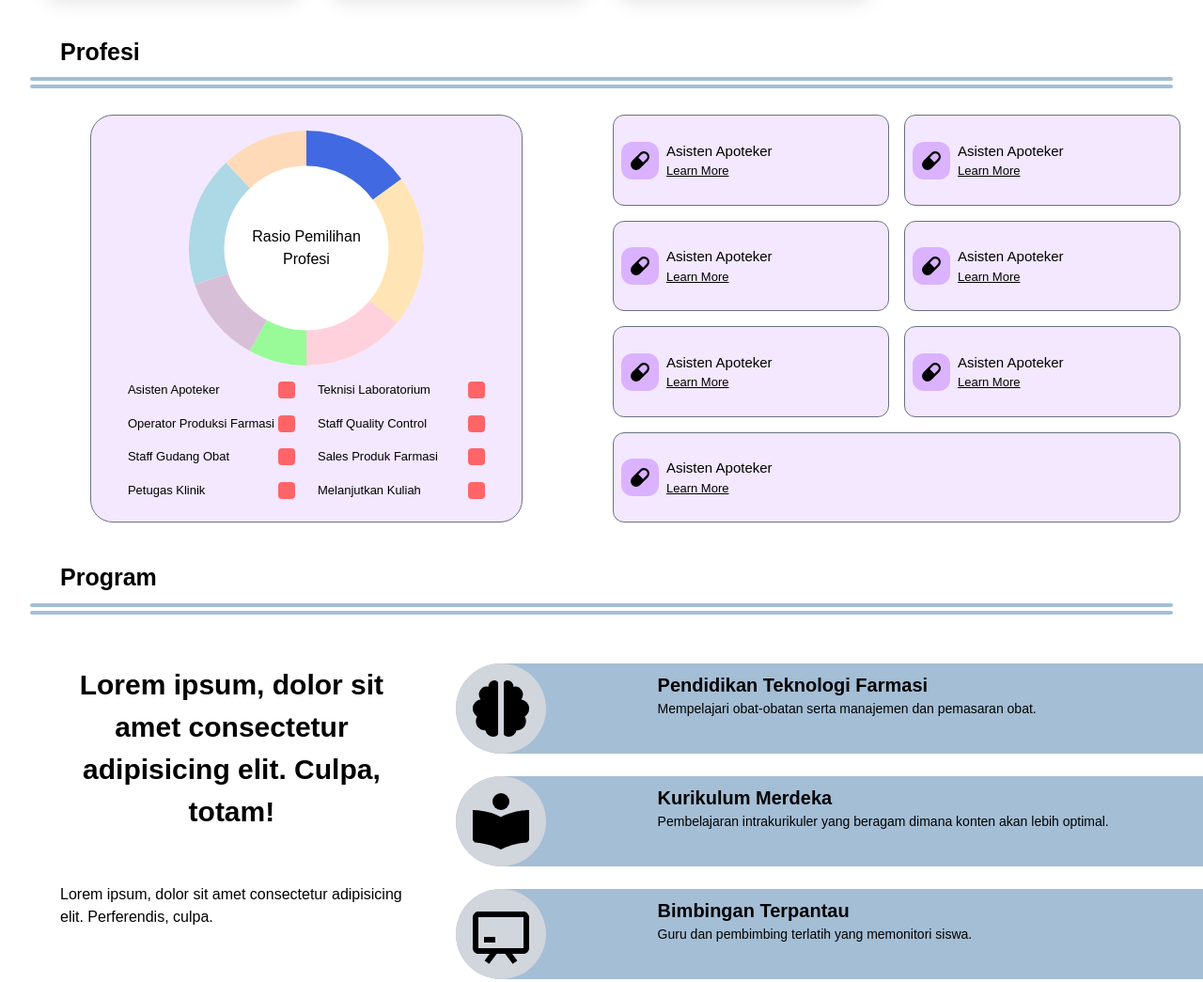
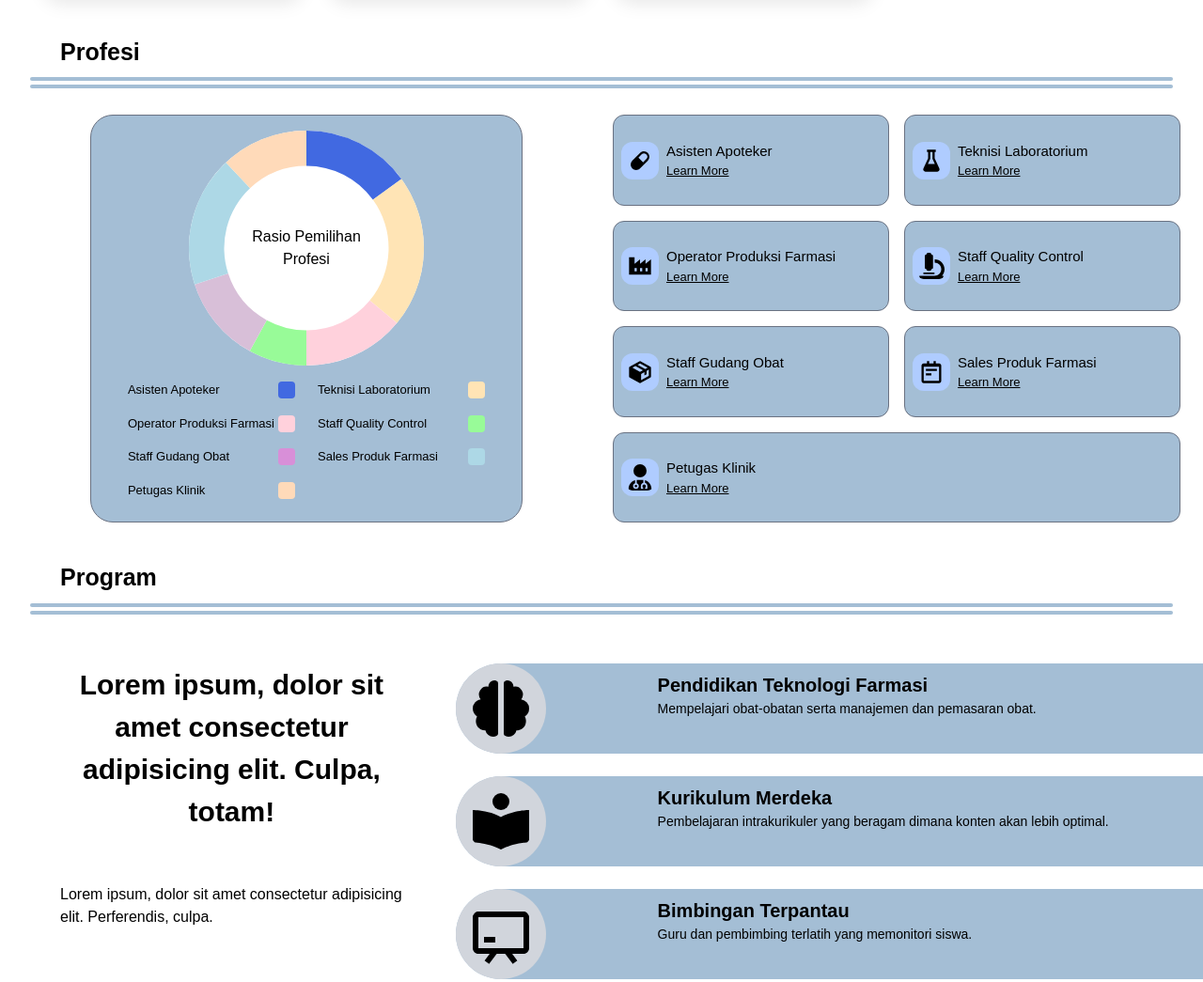
Before and after one commit to Naufal-Azka/renew-tf, a plain HTML site: page index.html in a window 1280 px wide. Shown: the part 1808-2853 px from the top of the page at 94% size. Drawn offline with nearby package versions, Linux system fonts and the light colour scheme; a web font is replaced by a local one.

```diff
--- a/index.html
+++ b/index.html
@@ -580,7 +580,7 @@
         </section>
         <section class="mx-6 grid grid-cols-1 gap-6 mt-4 lg:grid-cols-2">
             <div
-                class="grid grid-cols-1 bg-purple-100 border-1 border-gray-500 p-2 rounded-3xl place-items-center lg:mx-18">
+                class="grid grid-cols-1 bg-[#a4bed5] border-1 border-gray-500 p-2 rounded-3xl place-items-center lg:mx-18">
                 <div class="relative mx-4 mt-2 rounded-full bg-white max-h-[250px] max-w-[250px]">
                     <canvas id="donutChart"></canvas>
                     <p
@@ -591,48 +591,44 @@
                 <div class="grid grid-cols-2 gap-y-4 gap-x-6 my-4 mx-4">
                     <div class="grid grid-cols-[auto_18px] gap-1">
                         <p class="place self-center text-[13px]">Asisten Apoteker</p>
-                        <div class="min-h-[18px] min-w-[18px] max-h-[18px] bg-red-400 rounded place self-center"></div>
+                        <div class="min-h-[18px] min-w-[18px] max-h-[18px] bg-[#4169E1] rounded place self-center"></div>
                     </div>
                     <div class="grid grid-cols-[auto_18px] gap-1">
                         <p class="place self-center text-[13px]">Teknisi Laboratorium</p>
-                        <div class="min-h-[18px] min-w-[18px] max-h-[18px] bg-red-400 rounded place self-center"></div>
+                        <div class="min-h-[18px] min-w-[18px] max-h-[18px] bg-[#FFE4B5] rounded place self-center"></div>
                     </div>
                     <div class="grid grid-cols-[auto_18px] gap-1">
                         <p class="place self-center text-[13px]">Operator Produksi Farmasi</p>
-                        <div class="min-h-[18px] min-w-[18px] max-h-[18px] bg-red-400 rounded place self-center"></div>
+                        <div class="min-h-[18px] min-w-[18px] max-h-[18px] bg-[#FFD1DC] rounded place self-center"></div>
                     </div>
                     <div class="grid grid-cols-[auto_18px] gap-1">
                         <p class="place self-center text-[13px]">Staff Quality Control</p>
-                        <div class="min-h-[18px] min-w-[18px] max-h-[18px] bg-red-400 rounded place self-center"></div>
+                        <div class="min-h-[18px] min-w-[18px] max-h-[18px] bg-[#98FB98] rounded place self-center"></div>
                     </div>
                     <div class="grid grid-cols-[auto_18px] gap-1">
                         <p class="place self-center text-[13px]">Staff Gudang Obat</p>
-                        <div class="min-h-[18px] min-w-[18px] max-h-[18px] bg-red-400 rounded place self-center"></div>
+                        <div class="min-h-[18px] min-w-[18px] max-h-[18px] bg-[#D88FD8] rounded place self-center"></div>
                     </div>
                     <div class="grid grid-cols-[auto_18px] gap-1">
                         <p class="place self-center text-[13px]">Sales Produk Farmasi</p>
-                        <div class="min-h-[18px] min-w-[18px] max-h-[18px] bg-red-400 rounded place self-center"></div>
+                        <div class="min-h-[18px] min-w-[18px] max-h-[18px] bg-[#ADD8E6] rounded place self-center"></div>
                     </div>
                     <div class="grid grid-cols-[auto_18px] gap-4">
                         <p class="place self-center text-[13px]">Petugas Klinik</p>
-                        <div class="min-h-[18px] min-w-[18px] max-h-[18px] bg-red-400 rounded place self-center"></div>
-                    </div>
-                    <div class="grid grid-cols-[auto_18px] gap-1">
-                        <p class="place self-center text-[13px]">Melanjutkan Kuliah</p>
-                        <div class="min-h-[18px] min-w-[18px] max-h-[18px] bg-red-400 rounded place self-center"></div>
+                        <div class="min-h-[18px] min-w-[18px] max-h-[18px] bg-[#FFDAB9] rounded place self-center"></div>
                     </div>
                 </div>
             </div>
             <div class="grid grid-cols-2 gap-4">
                 <div
-                    class="flex flex-row place-items-center rounded-xl border-1 border-gray-500 p-2 gap-2 bg-purple-100">
+                    class="flex flex-row place-items-center rounded-xl border-1 border-gray-500 p-2 gap-2 bg-[#a4bed5]">
                     <svg
                         xmlns="http://www.w3.org/2000/svg"
                         width="40"
                         height="40"
                         viewBox="0 0 24 24"
                         style="fill: rgba(0, 0, 0, 1)"
-                        class="rounded-xl bg-purple-300 p-1.5">
+                        class="rounded-xl bg-[#afccff] p-1.5">
                         <path
                             d="M8.434 20.566c1.335 0 2.591-.52 3.535-1.464l7.134-7.133a5.008 5.008 0 0 0-.001-7.072 4.969 4.969 0 0 0-3.536-1.463c-1.335 0-2.59.52-3.534 1.464l-7.134 7.133a5.01 5.01 0 0 0-.001 7.072 4.971 4.971 0 0 0 3.537 1.463zm5.011-14.254a2.979 2.979 0 0 1 2.12-.878c.802 0 1.556.312 2.122.878a3.004 3.004 0 0 1 .001 4.243l-2.893 2.892-4.242-4.244 2.892-2.891z"></path>
                     </svg>
@@ -642,104 +638,60 @@
                     </div>
                 </div>
                 <div
-                    class="flex flex-row place-items-center rounded-xl border-1 border-gray-500 p-2 gap-2 bg-purple-100">
-                    <svg
-                        xmlns="http://www.w3.org/2000/svg"
-                        width="40"
-                        height="40"
-                        viewBox="0 0 24 24"
-                        style="fill: rgba(0, 0, 0, 1)"
-                        class="rounded-xl bg-purple-300 p-1.5">
-                        <path
-                            d="M8.434 20.566c1.335 0 2.591-.52 3.535-1.464l7.134-7.133a5.008 5.008 0 0 0-.001-7.072 4.969 4.969 0 0 0-3.536-1.463c-1.335 0-2.59.52-3.534 1.464l-7.134 7.133a5.01 5.01 0 0 0-.001 7.072 4.971 4.971 0 0 0 3.537 1.463zm5.011-14.254a2.979 2.979 0 0 1 2.12-.878c.802 0 1.556.312 2.122.878a3.004 3.004 0 0 1 .001 4.243l-2.893 2.892-4.242-4.244 2.892-2.891z"></path>
+                    class="flex flex-row place-items-center rounded-xl border-1 border-gray-500 p-2 gap-2 bg-[#a4bed5]">
+                    <svg xmlns="http://www.w3.org/2000/svg" width="40" height="40" viewBox="0 0 24 24" style="fill: rgba(0, 0, 0, 1);" class="rounded-xl bg-[#afccff] p-1.5">
+                        <path d="M15 9.783V4h1V2H8v2h1v5.783l-4.268 9.389a1.992 1.992 0 0 0 .14 1.911A1.99 1.99 0 0 0 6.553 22h10.895a1.99 1.99 0 0 0 1.681-.917c.37-.574.423-1.289.14-1.911L15 9.783zm-4.09.631c.06-.13.09-.271.09-.414V4h2v6c0 .143.03.284.09.414L15.177 15H8.825l2.085-4.586z"></path>
                     </svg>
                     <div>
-                        <p class="text-[15px]">Asisten Apoteker</p>
+                        <p class="text-[15px]">Teknisi Laboratorium</p>
                         <p class="underline text-[13px]">Learn More</p>
                     </div>
                 </div>
                 <div
-                    class="flex flex-row place-items-center rounded-xl border-1 border-gray-500 p-2 gap-2 bg-purple-100">
-                    <svg
-                        xmlns="http://www.w3.org/2000/svg"
-                        width="40"
-                        height="40"
-                        viewBox="0 0 24 24"
-                        style="fill: rgba(0, 0, 0, 1)"
-                        class="rounded-xl bg-purple-300 p-1.5">
-                        <path
-                            d="M8.434 20.566c1.335 0 2.591-.52 3.535-1.464l7.134-7.133a5.008 5.008 0 0 0-.001-7.072 4.969 4.969 0 0 0-3.536-1.463c-1.335 0-2.59.52-3.534 1.464l-7.134 7.133a5.01 5.01 0 0 0-.001 7.072 4.971 4.971 0 0 0 3.537 1.463zm5.011-14.254a2.979 2.979 0 0 1 2.12-.878c.802 0 1.556.312 2.122.878a3.004 3.004 0 0 1 .001 4.243l-2.893 2.892-4.242-4.244 2.892-2.891z"></path>
+                    class="flex flex-row place-items-center rounded-xl border-1 border-gray-500 p-2 gap-2 bg-[#a4bed5]">
+                    <svg xmlns="http://www.w3.org/2000/svg" width="40" height="40" viewBox="0 0 24 24" style="fill: rgba(0, 0, 0, 1);" class="rounded-xl bg-[#afccff] p-1.5">
+                        <path d="M17 10V6l-5 4V6l-5 4V4H2v16h20V6l-5 4zm-8 7H7v-3h2v3zm5 0h-2v-3h2v3zm5 0h-2v-3h2v3z"></path>
                     </svg>
                     <div>
-                        <p class="text-[15px]">Asisten Apoteker</p>
+                        <p class="text-[15px]">Operator Produksi Farmasi</p>
                         <p class="underline text-[13px]">Learn More</p>
                     </div>
                 </div>
                 <div
-                    class="flex flex-row place-items-center rounded-xl border-1 border-gray-500 p-2 gap-2 bg-purple-100">
-                    <svg
-                        xmlns="http://www.w3.org/2000/svg"
-                        width="40"
-                        height="40"
-                        viewBox="0 0 24 24"
-                        style="fill: rgba(0, 0, 0, 1)"
-                        class="rounded-xl bg-purple-300 p-1.5">
-                        <path
-                            d="M8.434 20.566c1.335 0 2.591-.52 3.535-1.464l7.134-7.133a5.008 5.008 0 0 0-.001-7.072 4.969 4.969 0 0 0-3.536-1.463c-1.335 0-2.59.52-3.534 1.464l-7.134 7.133a5.01 5.01 0 0 0-.001 7.072 4.971 4.971 0 0 0 3.537 1.463zm5.011-14.254a2.979 2.979 0 0 1 2.12-.878c.802 0 1.556.312 2.122.878a3.004 3.004 0 0 1 .001 4.243l-2.893 2.892-4.242-4.244 2.892-2.891z"></path>
-                    </svg>
-                    <div>
-                        <p class="text-[15px]">Asisten Apoteker</p>
+                    class="flex flex-row place-items-center rounded-xl border-1 border-gray-500 p-2 gap-2 bg-[#a4bed5]">
+                    <svg xmlns="http://www.w3.org/2000/svg" width="40" height="40" viewBox="0 0 512 512" style="fill: rgba(0, 0, 0, 1);" class="rounded-xl bg-[#afccff] p-1.5" >
+                        <path d="M160 32c0-17.7 14.3-32 32-32l32 0c17.7 0 32 14.3 32 32c17.7 0 32 14.3 32 32l0 224c0 17.7-14.3 32-32 32c0 17.7-14.3 32-32 32l-32 0c-17.7 0-32-14.3-32-32c-17.7 0-32-14.3-32-32l0-224c0-17.7 14.3-32 32-32zM32 448l288 0c70.7 0 128-57.3 128-128s-57.3-128-128-128l0-64c106 0 192 86 192 192c0 49.2-18.5 94-48.9 128l16.9 0c17.7 0 32 14.3 32 32s-14.3 32-32 32l-160 0L32 512c-17.7 0-32-14.3-32-32s14.3-32 32-32zm80-64l192 0c8.8 0 16 7.2 16 16s-7.2 16-16 16l-192 0c-8.8 0-16-7.2-16-16s7.2-16 16-16z"/>
+                    </svg>                    <div>
+                        <p class="text-[15px]">Staff Quality Control</p>
                         <p class="underline text-[13px]">Learn More</p>
                     </div>
                 </div>
                 <div
-                    class="flex flex-row place-items-center rounded-xl border-1 border-gray-500 p-2 gap-2 bg-purple-100">
-                    <svg
-                        xmlns="http://www.w3.org/2000/svg"
-                        width="40"
-                        height="40"
-                        viewBox="0 0 24 24"
-                        style="fill: rgba(0, 0, 0, 1)"
-                        class="rounded-xl bg-purple-300 p-1.5">
-                        <path
-                            d="M8.434 20.566c1.335 0 2.591-.52 3.535-1.464l7.134-7.133a5.008 5.008 0 0 0-.001-7.072 4.969 4.969 0 0 0-3.536-1.463c-1.335 0-2.59.52-3.534 1.464l-7.134 7.133a5.01 5.01 0 0 0-.001 7.072 4.971 4.971 0 0 0 3.537 1.463zm5.011-14.254a2.979 2.979 0 0 1 2.12-.878c.802 0 1.556.312 2.122.878a3.004 3.004 0 0 1 .001 4.243l-2.893 2.892-4.242-4.244 2.892-2.891z"></path>
+                    class="flex flex-row place-items-center rounded-xl border-1 border-gray-500 p-2 gap-2 bg-[#a4bed5]">
+                    <svg xmlns="http://www.w3.org/2000/svg" width="40" height="40" viewBox="0 0 24 24" style="fill: rgba(0, 0, 0, 1);" class="rounded-xl bg-[#afccff] p-1.5">
+                        <path d="M21.993 7.95a.96.96 0 0 0-.029-.214c-.007-.025-.021-.049-.03-.074-.021-.057-.04-.113-.07-.165-.016-.027-.038-.049-.057-.075-.032-.045-.063-.091-.102-.13-.023-.022-.053-.04-.078-.061-.039-.032-.075-.067-.12-.094-.004-.003-.009-.003-.014-.006l-.008-.006-8.979-4.99a1.002 1.002 0 0 0-.97-.001l-9.021 4.99c-.003.003-.006.007-.011.01l-.01.004c-.035.02-.061.049-.094.073-.036.027-.074.051-.106.082-.03.031-.053.067-.079.102-.027.035-.057.066-.079.104-.026.043-.04.092-.059.139-.014.033-.032.064-.041.1a.975.975 0 0 0-.029.21c-.001.017-.007.032-.007.05V16c0 .363.197.698.515.874l8.978 4.987.001.001.002.001.02.011c.043.024.09.037.135.054.032.013.063.03.097.039a1.013 1.013 0 0 0 .506 0c.033-.009.064-.026.097-.039.045-.017.092-.029.135-.054l.02-.011.002-.001.001-.001 8.978-4.987c.316-.176.513-.511.513-.874V7.998c0-.017-.006-.031-.007-.048zm-10.021 3.922L5.058 8.005 7.82 6.477l6.834 3.905-2.682 1.49zm.048-7.719L18.941 8l-2.244 1.247-6.83-3.903 2.153-1.191zM13 19.301l.002-5.679L16 11.944V15l2-1v-3.175l2-1.119v5.705l-7 3.89z"></path>
                     </svg>
                     <div>
-                        <p class="text-[15px]">Asisten Apoteker</p>
+                        <p class="text-[15px]">Staff Gudang Obat</p>
                         <p class="underline text-[13px]">Learn More</p>
                     </div>
                 </div>
                 <div
-                    class="flex flex-row place-items-center rounded-xl border-1 border-gray-500 p-2 gap-2 bg-purple-100">
-                    <svg
-                        xmlns="http://www.w3.org/2000/svg"
-                        width="40"
-                        height="40"
-                        viewBox="0 0 24 24"
-                        style="fill: rgba(0, 0, 0, 1)"
-                        class="rounded-xl bg-purple-300 p-1.5">
-                        <path
-                            d="M8.434 20.566c1.335 0 2.591-.52 3.535-1.464l7.134-7.133a5.008 5.008 0 0 0-.001-7.072 4.969 4.969 0 0 0-3.536-1.463c-1.335 0-2.59.52-3.534 1.464l-7.134 7.133a5.01 5.01 0 0 0-.001 7.072 4.971 4.971 0 0 0 3.537 1.463zm5.011-14.254a2.979 2.979 0 0 1 2.12-.878c.802 0 1.556.312 2.122.878a3.004 3.004 0 0 1 .001 4.243l-2.893 2.892-4.242-4.244 2.892-2.891z"></path>
-                    </svg>
-                    <div>
-                        <p class="text-[15px]">Asisten Apoteker</p>
+                    class="flex flex-row place-items-center rounded-xl border-1 border-gray-500 p-2 gap-2 bg-[#a4bed5]">
+                    <svg xmlns="http://www.w3.org/2000/svg" width="40" height="40" viewBox="0 0 24 24" style="fill: rgba(0, 0, 0, 1);"class="rounded-xl bg-[#afccff] p-1.5">
+                        <path d="M19 4h-3V2h-2v2h-4V2H8v2H5c-1.103 0-2 .897-2 2v14c0 1.103.897 2 2 2h14c1.103 0 2-.897 2-2V6c0-1.103-.897-2-2-2zM5 20V7h14V6l.002 14H5z"></path><path d="M7 9h10v2H7zm0 4h5v2H7z"></path>
+                    </svg>                    <div>
+                        <p class="text-[15px]">Sales Produk Farmasi</p>
                         <p class="underline text-[13px]">Learn More</p>
                     </div>
                 </div>
                 <div
-                    class="flex flex-row place-items-center rounded-xl border-1 border-gray-500 p-2 gap-2 bg-purple-100 col-span-2">
-                    <svg
-                        xmlns="http://www.w3.org/2000/svg"
-                        width="40"
-                        height="40"
-                        viewBox="0 0 24 24"
-                        style="fill: rgba(0, 0, 0, 1)"
-                        class="rounded-xl bg-purple-300 p-1.5">
-                        <path
-                            d="M8.434 20.566c1.335 0 2.591-.52 3.535-1.464l7.134-7.133a5.008 5.008 0 0 0-.001-7.072 4.969 4.969 0 0 0-3.536-1.463c-1.335 0-2.59.52-3.534 1.464l-7.134 7.133a5.01 5.01 0 0 0-.001 7.072 4.971 4.971 0 0 0 3.537 1.463zm5.011-14.254a2.979 2.979 0 0 1 2.12-.878c.802 0 1.556.312 2.122.878a3.004 3.004 0 0 1 .001 4.243l-2.893 2.892-4.242-4.244 2.892-2.891z"></path>
+                    class="flex flex-row place-items-center rounded-xl border-1 border-gray-500 p-2 gap-2 bg-[#a4bed5] col-span-2">
+                    <svg xmlns="http://www.w3.org/2000/svg" viewBox="0 0 448 512" width="40" height="40" style="fill: rgba(0, 0, 0, 1);"class="rounded-xl bg-[#afccff] p-1.5">
+                        <path d="M224 256A128 128 0 1 0 224 0a128 128 0 1 0 0 256zm-96 55.2C54 332.9 0 401.3 0 482.3C0 498.7 13.3 512 29.7 512l388.6 0c16.4 0 29.7-13.3 29.7-29.7c0-81-54-149.4-128-171.1l0 50.8c27.6 7.1 48 32.2 48 62l0 40c0 8.8-7.2 16-16 16l-16 0c-8.8 0-16-7.2-16-16s7.2-16 16-16l0-24c0-17.7-14.3-32-32-32s-32 14.3-32 32l0 24c8.8 0 16 7.2 16 16s-7.2 16-16 16l-16 0c-8.8 0-16-7.2-16-16l0-40c0-29.8 20.4-54.9 48-62l0-57.1c-6-.6-12.1-.9-18.3-.9l-91.4 0c-6.2 0-12.3 .3-18.3 .9l0 65.4c23.1 6.9 40 28.3 40 53.7c0 30.9-25.1 56-56 56s-56-25.1-56-56c0-25.4 16.9-46.8 40-53.7l0-59.1zM144 448a24 24 0 1 0 0-48 24 24 0 1 0 0 48z"/>
                     </svg>
                     <div>
-                        <p class="text-[15px]">Asisten Apoteker</p>
+                        <p class="text-[15px]">Petugas Klinik</p>
                         <p class="underline text-[13px]">Learn More</p>
                     </div>
                 </div>
@@ -892,7 +844,7 @@
         </section>
         <section class="mx-6 grid grid-cols-1 gap-4 lg:grid-cols-2 lg:gap-x-8 lg:mx-10">
             <div
-                class="flex flex-row items-center lg:max-h-[200px] rounded-xl bg-white border-1 border-gray-300 overflow-hidden mt-5 lg:grid lg:grid-cols-[auto_30%]">
+                class="flex flex-row items-center rounded-xl bg-white border-1 border-gray-300 overflow-hidden mt-5 lg:grid lg:grid-cols-[auto_30%]">
                 <div class="flex flex-col gap-1 mx-2 lg:mx-4">
                     <p class="text-[14px]">NAUFAL AZKA PUTRA DIFA</p>
                     <p class="text-[11px]">NIP: 00000000 000000 0 000</p>
@@ -917,7 +869,7 @@
                 <img src="src/Placeholder_Person.jpg" alt="" loading="lazy" class="object-cover w-[40%] lg:w-full" />
             </div>
             <div
-                class="flex flex-row items-center lg:max-h-[200px] rounded-xl bg-white border-1 border-gray-300 overflow-hidden mt-5 lg:grid lg:grid-cols-[auto_30%]">
+                class="flex flex-row items-center rounded-xl bg-white border-1 border-gray-300 overflow-hidden mt-5 lg:grid lg:grid-cols-[auto_30%]">
                 <div class="flex flex-col gap-1 mx-2 lg:mx-4">
                     <p class="text-[14px]">NAUFAL AZKA PUTRA DIFA</p>
                     <p class="text-[11px]">NIP: 00000000 000000 0 000</p>
@@ -942,7 +894,7 @@
                 <img src="src/Placeholder_Person.jpg" alt="" loading="lazy" class="object-cover w-[40%] lg:w-full" />
             </div>
             <div
-                class="flex flex-row items-center lg:max-h-[200px] rounded-xl bg-white border-1 border-gray-300 overflow-hidden mt-5 lg:grid lg:grid-cols-[auto_30%]">
+                class="flex flex-row items-center rounded-xl bg-white border-1 border-gray-300 overflow-hidden mt-5 lg:grid lg:grid-cols-[auto_30%]">
                 <div class="flex flex-col gap-1 mx-2 lg:mx-4">
                     <p class="text-[14px]">NAUFAL AZKA PUTRA DIFA</p>
                     <p class="text-[11px]">NIP: 00000000 000000 0 000</p>
@@ -980,28 +932,42 @@
         <section class="mx-6 grid grid-cols-2 gap-4 lg:grid-cols-4 lg:mx-10 lg:gap-6" id="gallery">
             <div class="overflow-hidden">
                 <img
-                    src="src/data-dummy-photo-profile.jpg"
+                    src="src/galerii1.jpeg"
+                    alt=""
+                    class="rounded-2xl w-full h-full object-cover"
+                    loading="lazy" />
+            </div>
+            <div class="overflow-hidden">
+                <img
+                    src="src/galerii2.jpeg"
                     alt=""
                     class="rounded-2xl lg:w-full lg:h-[15rem]"
                     loading="lazy" />
             </div>
             <div class="overflow-hidden">
                 <img
-                    src="src/IMG-20240318-WA0006.jpg"
+                    src="src/galerii3.jpeg"
                     alt=""
                     class="rounded-2xl lg:w-full lg:h-[15rem]"
                     loading="lazy" />
             </div>
             <div class="overflow-hidden">
                 <img
-                    src="src/IMG-20240318-WA0014.jpg"
+                    src="src/galerri2.jpeg"
                     alt=""
                     class="rounded-2xl lg:w-full lg:h-[15rem]"
                     loading="lazy" />
             </div>
             <div class="overflow-hidden">
                 <img
-                    src="src/IMG-20240422-WA0004.jpg"
+                    src="src/galerri3.jpeg"
+                    alt=""
+                    class="rounded-2xl lg:w-full lg:h-[15rem]"
+                    loading="lazy" />
+            </div>
+            <div class="overflow-hidden">
+                <img
+                    src="src/galerri4.jpeg"
                     alt=""
                     class="rounded-2xl lg:w-full lg:h-[15rem]"
                     loading="lazy" />
--- a/index.js
+++ b/index.js
@@ -117,7 +117,8 @@
             '#98FB98',  // Light green
             '#D8BFD8',  // Light purple
             '#ADD8E6',  // Light blue
-            '#FFDAB9'   // Peach
+            '#FFDAB9',
+            '#ff0000'   // Peach
         ],
         borderWidth: 0,
         cutout: '70%'  // This makes it a donut chart
```
Also changed, not shown: src/galerii1.jpeg (added), src/galerii2.jpeg (added), src/galerii3.jpeg (added), src/galerri2.jpeg (added), src/galerri3.jpeg (added), src/galerri4.jpeg (added), src/praktekk.jpeg (added).
